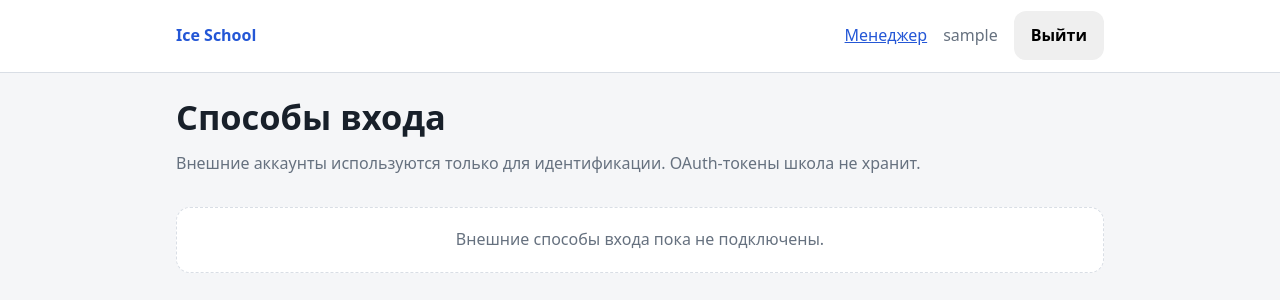
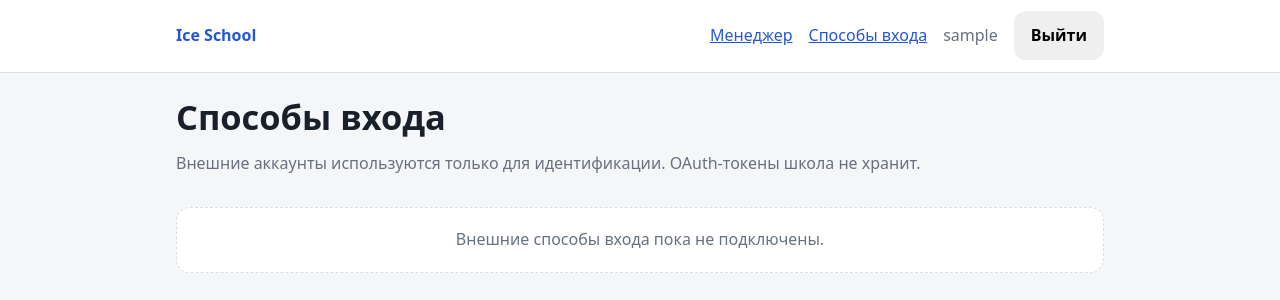
Before and after one commit to undel-gh/Ice-school-schedule, a Django app: page /accounts/external/identities/ in a window 1280 px wide. Shown: the top 300 px of the page. Run offline with Django 4.2, Linux system fonts and the light colour scheme; the visitor is signed in with stand-in values (Sample User, id 1); parts of the project's set-up code (start-up, migrations or seed data) failed here and were passed over.

Commit message:
Link external identity settings

```diff
--- a/templates/base.html
+++ b/templates/base.html
@@ -22,6 +22,7 @@
         {% if manager_operations_available %}
           <a class="site-nav__manager" href="{% url 'subscriptions:manager_operations' %}">Менеджер</a>
         {% endif %}
+        <a href="{% url 'external_auth:identities' %}">Способы входа</a>
         <span class="site-nav__user">{{ request.user.username }}</span>
         <form method="post" action="{% url 'logout' %}">
           {% csrf_token %}
```
